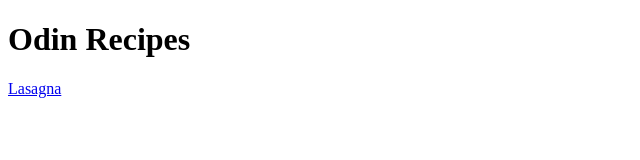
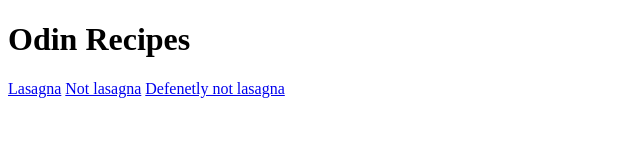
Before and after one commit to Tomes100/odin-recipes, a plain HTML site: page index.html in a window 1280 px wide. Shown: the whole page, without its empty margins (0-640 px from the left). Drawn offline with Linux system fonts and the light colour scheme.

Commit message:
Created 3 pages of Not lasagnaCreated 3 pages of Not lasagnaCreated 3 pages of Not lasagna

```diff
--- a/index.html
+++ b/index.html
@@ -10,6 +10,7 @@
 
     <h1>Odin Recipes</h1>
     <a href="lasagna.html">Lasagna</a>
-
+    <a href="lasagna_2.html">Not lasagna</a>
+    <a href="lasagna_3.html">Defenetly not lasagna</a>
 </body>
 </html>
```
